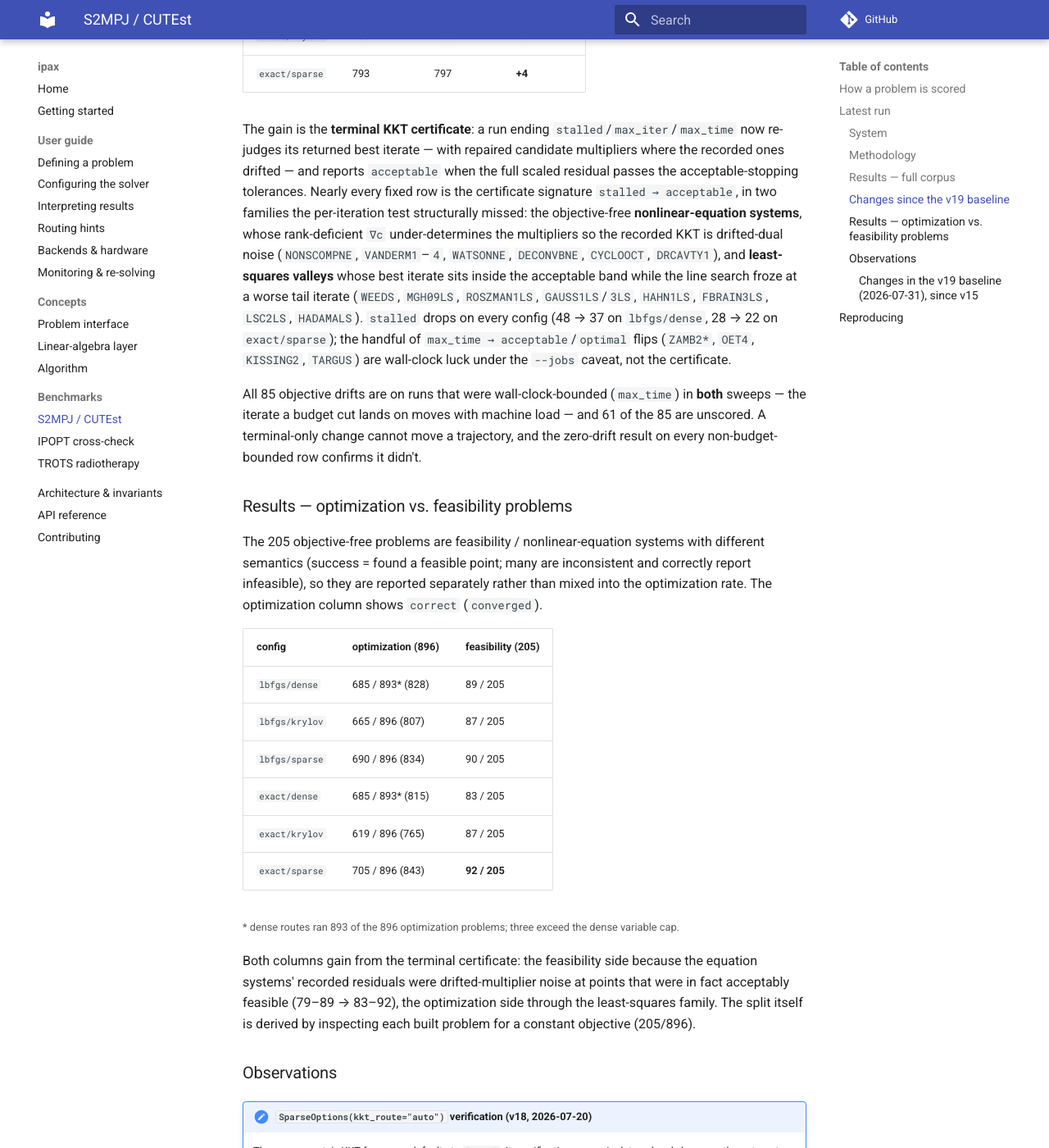
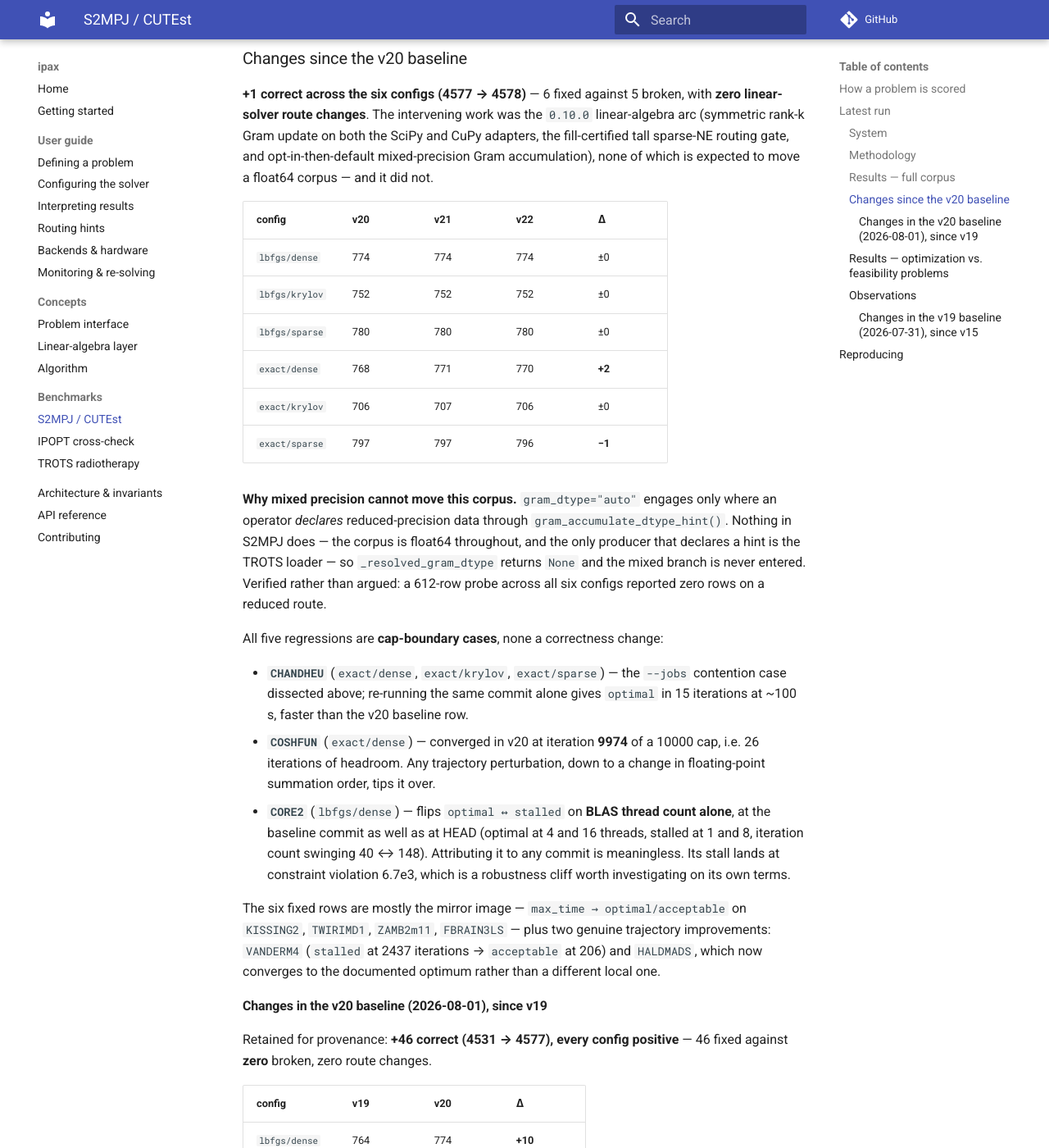
Before and after one commit to wahln/ipax, an MkDocs documentation site: the page built from docs/benchmarks/s2mpj.md, in a window 1280 px wide and 1400 px high, scrolled down 3266 px. Shown: the whole window at 82% size. Built offline with MkDocs 1.6.1 and Material for MkDocs 9.7.7, drawn with Linux system fonts in a browser that asks for light colours; comment, search, counter and statistics services are not loaded; some of the changed text lies outside the part shown.

Commit message:
docs(benchmarks): refresh the S2MPJ corpus results to the v22 gate
v22 is the 0.10.0 release gate: 4577 -> 4578 correct (+1), 6 fixed / 5 broken,
ZERO linear-solver route changes, over the linalg arc (rank-k Gram on both
adapters, the tall sparse-NE routing gate, mixed-precision Gram + the "auto"
default). The v19->v20 delta moves into a provenance subsection, matching how
older baselines are kept.

Every regression is characterised rather than listed. All five are
cap-boundary cases: CHANDHEU x3 is --jobs contention (15 iterations either
way, 174s at --jobs 6, 308-345s at --jobs 10, ~100s alone at the same commit
- its own lbfgs rows are the control at identical iteration counts); COSHFUN
converged in v20 at iteration 9974 of a 10000 cap; CORE2 flips on BLAS thread
count at the baseline as well as HEAD.

Also documents three things that cost real time to rediscover:

- Why mixed precision cannot move this corpus (nothing in S2MPJ declares a
  precision hint, so the reduced branch is never entered) - verified by a
  612-row probe, not just argued.
- How to read max_iter and max_time together: exact/dense max_iter rose
  16 -> 30 while max_time fell 37 -> 19, and 13 of the 14 new rows were
  already incorrect in both sweeps, having previously run out of wall clock
  at 3000-9000 iterations. Reaching 10001 inside the same 300s means they got
  FASTER.
- The gate budget must be passed explicitly (runner defaults 1000/60 sit far
  below every tracked baseline), and any report's budget is recoverable from
  its own data via the cap fingerprint.

The optimization/feasibility split is recomputed rather than carried over, and
the derivation now warns about the trap that produced two wrong numbers here:
instantiating with size=0 instead of None builds a degenerate n=0 instance for
every scalable problem, which then looks objective-free (205 -> 326, ARGLINA
n=200 -> n=0). The corrected classification reproduces the published v20 split
exactly.

Co-Authored-By: Claude Opus 5 (1M context) <noreply@anthropic.com>

````diff
--- a/docs/benchmarks/s2mpj.md
+++ b/docs/benchmarks/s2mpj.md
@@ -47,11 +47,11 @@ from every problem file:
 
 | | |
 | --- | --- |
-| date | 2026-08-01 (v20) |
+| date | 2026-08-07 (v22) |
 | CPU | 13th Gen Intel Core i9-13900HX (32 logical CPUs) |
 | OS | Windows 11 (10.0.26200), AMD64 |
 | Python | 3.14.6 |
-| ipax | 0.9.0 + the terminal KKT certificate (develop @ `2e7f3a1`) |
+| ipax | 0.9.0 + the 0.10.0 linalg work (develop @ `990432e`) |
 | NumPy / SciPy | 2.4.6 / 1.17.1 |
 | PyTorch | 2.12.0+cpu |
 | sparse factorization | Feral LDLᵀ (CPU) |
@@ -59,18 +59,30 @@ from every problem file:
 ### Methodology
 
 The full `{lbfgs, exact} × {dense, krylov, sparse}` matrix was swept in one run
-(`--all`), **six problems concurrently** (`--jobs 6`) with single-threaded
+(`--all`), **ten problems concurrently** (`--jobs 10`) with single-threaded
 BLAS. Gradient-based scaling (the solver default), NumPy backend. Per-solve
 budget: `max_iter = 10000`, `max_time = 300 s`.
 
-!!! warning "`--jobs` moves one column"
+!!! warning "`max_time` verdicts are wall-clock, and concurrency moves them"
 
-    v20 ran at `--jobs 6`, matching the v19 baseline, so the delta below is
-    jobs-clean. Concurrency cannot change which point a solve converges to, but
-    `max_time` is a wall-clock verdict and machine load still moves it: v20's
-    objective-free rows ran in a resumed second session against a lighter
-    queue, so read `max_time` transitions on that subset as load, not code.
-    Prefer iteration counts when comparing across runs with different load.
+    Concurrency cannot change which point a solve converges to, but `max_time`
+    is a wall-clock verdict, so a memory-bandwidth-heavy problem sharing the
+    machine with nine others can cross the cap that it cleared before.
+    **Prefer iteration counts when comparing across runs.**
+
+    v22 ran at `--jobs 10` against v20's `--jobs 6`, and that difference owns
+    three of its five regressions: `CHANDHEU` on the `exact/*` routes solves in
+    **15 iterations either way**, but took 174 s in v20, 308–345 s in v22 — and
+    ~100 s when re-run alone at the same commit. Its own `lbfgs/*` rows are the
+    control: identical 15 iterations in both sweeps, 2.4–4× the wall time, so
+    the cost is per-evaluation contention, not a trajectory change. Corpus-wide
+    the machine was, if anything, *faster* in v22 (median `solve_time` ratio
+    0.965 on rows with identical `n_iter`), which is what localises the effect
+    to CHANDHEU's scheduling slot.
+
+    The general check, worth reusing: compare `solve_time` only across rows
+    with identical `n_iter` — same work — and treat the median as the machine
+    factor before attributing anything to code.
 Each route is gated by a **per-route variable cap** (dense 2000, Krylov 10000,
 sparse 25000) so a single full-corpus run stays tractable — three problems exceed
 the dense cap and are reported as oversized for the two dense routes. The
@@ -95,20 +107,78 @@ terminal states.
 
 | config | correct | converged | optimal | acceptable | infeasible | stalled | rest.failed | max_iter | max_time | unbounded | num.err |
 | --- | --- | --- | --- | --- | --- | --- | --- | --- | --- | --- | --- |
-| `lbfgs/dense`  | 774 / 1098 | 917 | 790 | 126 | 58 | 37 | 64 | 15 | 7  | 1 | 0 |
-| `lbfgs/krylov` | 752 / 1101 | 894 | 769 | 124 | 58 | 26 | 61 | 12 | 50 | 1 | 0 |
-| `lbfgs/sparse` | 780 / 1101 | 924 | 782 | 141 | 59 | 30 | 63 | 18 | 6  | 1 | 1 |
-| `exact/dense`  | 768 / 1098 | 898 | 806 | 91  | 58 | 27 | 62 | 16 | 37 | 1 | 0 |
-| `exact/krylov` | 706 / 1101 | 852 | 795 | 56  | 58 | 41 | 54 | 20 | 77 | 0 | 0 |
-| `exact/sparse` | **797 / 1101** | **935** | **877** | 57 | 59 | 22 | 59 | 13 | 12 | 1 | 1 |
+| `lbfgs/dense`  | 774 / 1098 | 918 | 788 | 129 | 58 | 38 | 64 | 14 | 6  | 1 | 0 |
+| `lbfgs/krylov` | 752 / 1101 | 894 | 769 | 124 | 58 | 26 | 62 | 14 | 47 | 1 | 0 |
+| `lbfgs/sparse` | 780 / 1101 | 924 | 782 | 141 | 59 | 30 | 63 | 20 | 4  | 1 | 1 |
+| `exact/dense`  | 770 / 1098 | 900 | 806 | 93  | 58 | 26 | 65 | 30 | 19 | 1 | 0 |
+| `exact/krylov` | 706 / 1101 | 852 | 794 | 57  | 58 | 41 | 53 | 22 | 76 | 0 | 0 |
+| `exact/sparse` | **796 / 1101** | **934** | **876** | 57 | 59 | 22 | 59 | 14 | 12 | 1 | 1 |
 
 Solved-correct by **at least one route: 828 / 1101**; converged by at least one
 route: **963 / 1101**.
 
-### Changes since the v19 baseline
+!!! note "Reading the two budget columns together"
 
-**+46 correct across the six configs (4531 → 4577), every config positive** —
-46 fixed against **zero** broken, with zero linear-solver route changes.
+    `max_iter` and `max_time` are one quantity split by which cap a
+    non-converging run happens to reach first, so they must be read as a pair.
+    On `exact/dense` v20 → v22, `max_iter` rose 16 → 30 while `max_time` fell
+    37 → 19: **13 of the 14 new `max_iter` rows were already incorrect in both
+    sweeps** (`AVION2`, `CLNLBEAM`, `ERRINBAR`, `HS68`, `LUKVLE14`, `NCVXQP3`/
+    `6`/`8`/`9`, `ORTHREGA`, `ORTHREGE`, `TRAINH`, `TRO6X2`) and had previously
+    run out of *wall clock* at 3 000–9 000 iterations. Reaching 10 001
+    iterations inside the same 300 s means they got faster, not worse. The one
+    correct-affecting row is `COSHFUN`, covered below.
+
+### Changes since the v20 baseline
+
+**+1 correct across the six configs (4577 → 4578)** — 6 fixed against 5 broken,
+with **zero linear-solver route changes**. The intervening work was the
+`0.10.0` linear-algebra arc (symmetric rank-k Gram update on both the SciPy and
+CuPy adapters, the fill-certified tall sparse-NE routing gate, and
+opt-in-then-default mixed-precision Gram accumulation), none of which is
+expected to move a float64 corpus — and it did not.
+
+| config | v20 | v21 | v22 | Δ |
+| --- | --- | --- | --- | --- |
+| `lbfgs/dense`  | 774 | 774 | 774 | ±0 |
+| `lbfgs/krylov` | 752 | 752 | 752 | ±0 |
+| `lbfgs/sparse` | 780 | 780 | 780 | ±0 |
+| `exact/dense`  | 768 | 771 | 770 | **+2** |
+| `exact/krylov` | 706 | 707 | 706 | ±0 |
+| `exact/sparse` | 797 | 797 | 796 | **−1** |
+
+**Why mixed precision cannot move this corpus.** `gram_dtype="auto"` engages
+only where an operator *declares* reduced-precision data through
+`gram_accumulate_dtype_hint()`. Nothing in S2MPJ does — the corpus is float64
+throughout, and the only producer that declares a hint is the TROTS loader — so
+`_resolved_gram_dtype` returns `None` and the mixed branch is never entered.
+Verified rather than argued: a 612-row probe across all six configs reported
+zero rows on a reduced route.
+
+All five regressions are **cap-boundary cases**, none a correctness change:
+
+- **`CHANDHEU`** (`exact/dense`, `exact/krylov`, `exact/sparse`) — the `--jobs`
+  contention case dissected above; re-running the same commit alone gives
+  `optimal` in 15 iterations at ~100 s, faster than the v20 baseline row.
+- **`COSHFUN`** (`exact/dense`) — converged in v20 at iteration **9974** of a
+  10000 cap, i.e. 26 iterations of headroom. Any trajectory perturbation, down
+  to a change in floating-point summation order, tips it over.
+- **`CORE2`** (`lbfgs/dense`) — flips `optimal ↔ stalled` on **BLAS thread count
+  alone**, at the baseline commit as well as at HEAD (optimal at 4 and 16
+  threads, stalled at 1 and 8, iteration count swinging 40 ↔ 148). Attributing
+  it to any commit is meaningless. Its stall lands at constraint violation
+  6.7e3, which is a robustness cliff worth investigating on its own terms.
+
+The six fixed rows are mostly the mirror image — `max_time → optimal/acceptable`
+on `KISSING2`, `TWIRIMD1`, `ZAMB2m11`, `FBRAIN3LS` — plus two genuine
+trajectory improvements: `VANDERM4` (`stalled` at 2437 iterations →
+`acceptable` at 206) and `HALDMADS`, which now converges to the documented
+optimum rather than a different local one.
+
+#### Changes in the v20 baseline (2026-08-01), since v19
+
+Retained for provenance: **+46 correct (4531 → 4577), every config positive** —
+46 fixed against **zero** broken, zero route changes.
 
 | config | v19 | v20 | Δ |
 | --- | --- | --- | --- |
@@ -119,7 +189,7 @@ route: **963 / 1101**.
 | `exact/krylov` | 700 | 706 | **+6** |
 | `exact/sparse` | 793 | 797 | **+4** |
 
-The gain is the **terminal KKT certificate**: a run ending
+The gain was the **terminal KKT certificate**: a run ending
 `stalled`/`max_iter`/`max_time` now re-judges its returned best iterate — with
 repaired candidate multipliers where the recorded ones drifted — and reports
 `acceptable` when the full scaled residual passes the acceptable-stopping
@@ -151,21 +221,28 @@ the optimization rate. The optimization column shows `correct` (`converged`).
 
 | config | optimization (896) | feasibility (205) |
 | --- | --- | --- |
-| `lbfgs/dense`  | 685 / 893* (828) | 89 / 205 |
+| `lbfgs/dense`  | 685 / 893* (829) | 89 / 205 |
 | `lbfgs/krylov` | 665 / 896  (807) | 87 / 205 |
 | `lbfgs/sparse` | 690 / 896  (834) | 90 / 205 |
-| `exact/dense`  | 685 / 893* (815) | 83 / 205 |
-| `exact/krylov` | 619 / 896  (765) | 87 / 205 |
-| `exact/sparse` | 705 / 896  (843) | **92 / 205** |
+| `exact/dense`  | 687 / 893* (817) | 83 / 205 |
+| `exact/krylov` | 620 / 896  (766) | 86 / 205 |
+| `exact/sparse` | **705 / 896**  (843) | **91 / 205** |
 
 <small>* dense routes ran 893 of the 896 optimization problems; three exceed the
 dense variable cap.</small>
 
-Both columns gain from the terminal certificate: the feasibility side because
-the equation systems' recorded residuals were drifted-multiplier noise at
-points that were in fact acceptably feasible (79–89 → 83–92), the optimization
-side through the least-squares family. The split itself is derived by
-inspecting each built problem for a constant objective (205/896).
+Both columns were lifted by the v20 terminal certificate: the feasibility side
+because the equation systems' recorded residuals were drifted-multiplier noise
+at points that were in fact acceptably feasible (79–89 → 83–92 at v20, 83–91
+here), the optimization side through the least-squares family.
+
+The split is derived by building each problem and asking whether it has an
+objective at all — the same gate the runner applies when `--include-objective-free`
+is absent. Do this by *constructing the problem*, not by re-deriving the
+predicate: instantiating with an explicit `size=0` rather than `None` silently
+builds a degenerate `n = 0` instance for every *scalable* problem, which then
+has no objective groups and is miscounted as objective-free (it inflates the
+count 205 → 326, with `ARGLINA` collapsing from n=200 to n=0).
 
 ### Observations
 
@@ -230,7 +307,7 @@ inspecting each built problem for a constant objective (205/896).
   `stalled` exits, and a **terminal KKT certificate** additionally repairs
   drifted multipliers at the returned iterate before giving up on it — a
   genuinely active constraint's certificate fails, so it under-certifies at
-  worst (see *Changes since the v19 baseline*).
+  worst (see *Changes in the v20 baseline*).
 - **`unbounded` is now a certified verdict**: it requires the objective to
   diverge below `−diverging_iterates_tol`, not just a large iterate norm.
   KOEBHELB — whose iterate wanders past 1e22 and then converges to f = 112 —
@@ -439,11 +516,31 @@ python -m benchmarks.runners.s2mpj --all --config exact/sparse --jobs 5 \
     --out benchmarks/reports/s2mpj_exact_sparse
 ```
 
+The full release gate is the whole matrix in one run. **Pass the budget
+explicitly** — the runner defaults (`--max-iter 1000 --max-time 60`) are far
+below what every tracked baseline was run at, and silently capping
+long-but-converging solves manufactures a corpus-wide regression that looks
+like a real one:
+
+```bash
+IPAX_S2MPJ_DIR=<checkout> PYTHONUTF8=1 OMP_NUM_THREADS=1 \
+python -m benchmarks.runners.s2mpj --all --include-objective-free \
+    --max-iter 10000 --max-time 300 --jobs 10 --resume \
+    --out benchmarks/reports/s2mpj_vNN
+```
+
+`--include-objective-free` is load-bearing, not optional: without it the 205
+feasibility problems are skipped and the totals are not comparable to any
+baseline here. Any report's budget is recoverable from its own data — every
+`max_iter` row's `n_iter` equals the cap plus one, and every `max_time` row's
+`solve_time` sits at the cap — which is worth checking on a partial report
+before committing hours to a run.
+
 A sweep is only meaningful against a baseline, so A/B two reports with:
 
 ```bash
 python -m benchmarks.runners.compare \
-    benchmarks/reports/s2mpj_v19.json benchmarks/reports/s2mpj_v20.json \
+    benchmarks/reports/s2mpj_v20.json benchmarks/reports/s2mpj_v22.json \
     --config lbfgs/sparse
 ```
 
````
